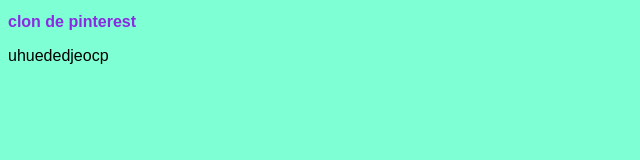
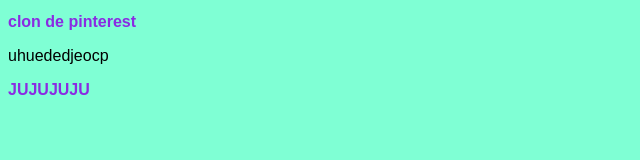
Before and after one commit to BenjaRam/ProyectoClonPinterest, a plain HTML site: page index.html in a window 1280 px wide. Shown: the whole page, without its empty margins (0-640 px from the left). Drawn offline with Linux system fonts and the light colour scheme.

Commit message:
tercera parte

```diff
--- a/index.html
+++ b/index.html
@@ -9,5 +9,6 @@
 <body>
     <h2>clon de pinterest</h2>
     <p>uhuededjeocp</p>
+    <H2>JUJUJUJU</H2>
 </body>
 </html>
```
